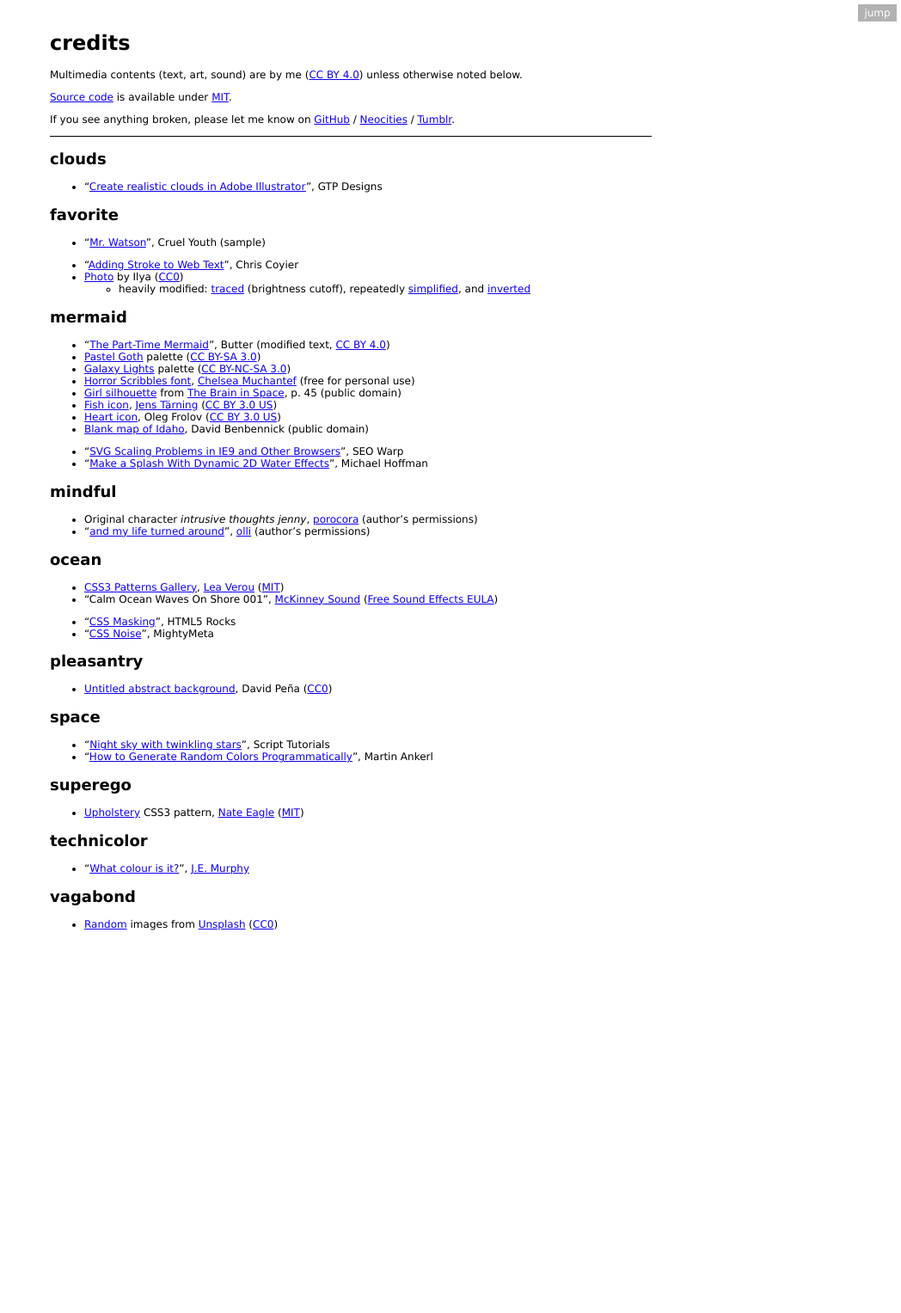
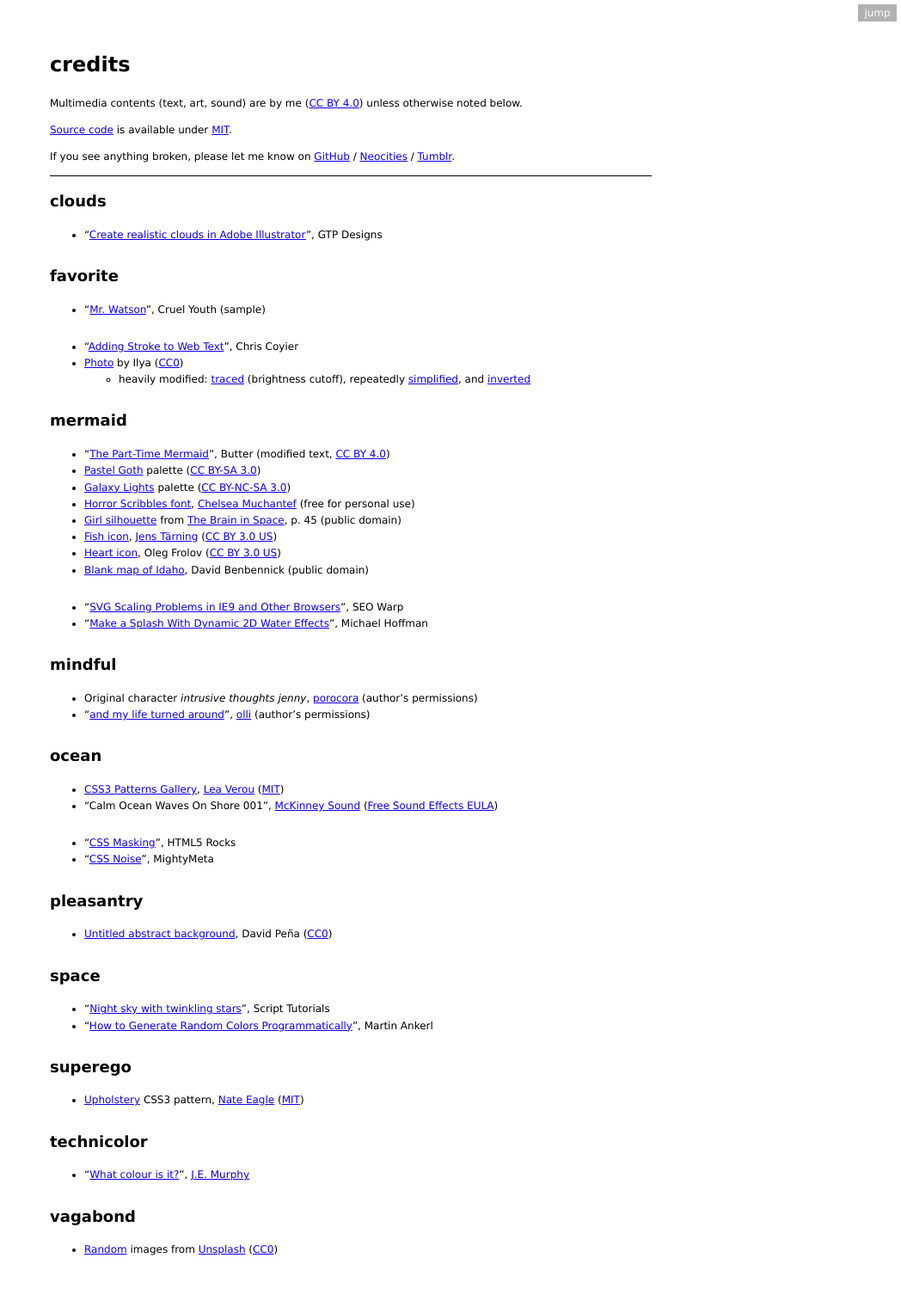
Before and after one commit to redsummernight/redsummernight.github.io, a Jekyll site: the page built from credits/index.html, in a window 1280 px wide. Shown: the whole page at 86% size, without its empty margins (232-1280 px from the left). Built offline with Jekyll 4.4.1, drawn with Linux system fonts in a browser that asks for light colours; before the commit the page ends 1114 px from its top, so only the background shows below that.

Commit message:
Add more whitespace for index and credits

```diff
--- a/common/css/common.scss
+++ b/common/css/common.scss
@@ -33,9 +33,10 @@
 }
 
 .center-text {
-	margin: 0 auto;
+	margin: 20px auto;
 	padding: 20px;
 	max-width: 700px;
+	line-height: 1.6;
 }
 
 nav.nav-bar {
--- a/credits/index.html
+++ b/credits/index.html
@@ -4,6 +4,11 @@
 nav: [jump]
 jump_allowed: false
 ---
+<style>
+	ul {
+		margin-bottom: 2em;
+	}
+</style>
 <div class="center-text">
 <h1>credits</h1>
 <p>
```
